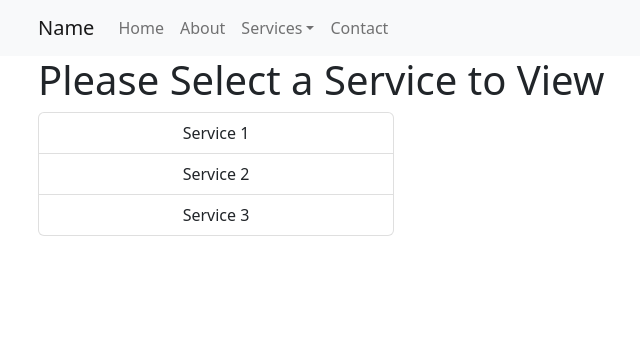
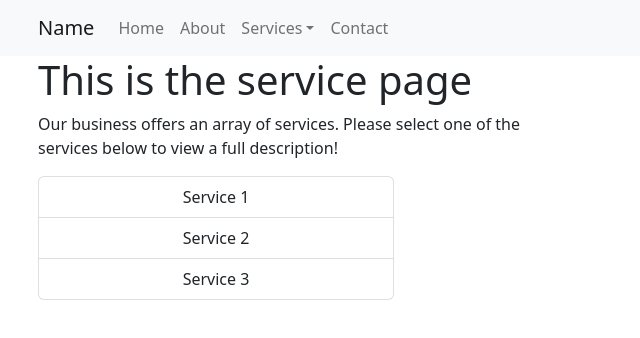
Before and after one commit to cmskorcz/basic-react-site, a React (Create React App) app: page /services in a window 1280 px wide. Shown: the top 338 px of the page, without its empty margins (44-684 px from the left). Built offline with nearby package versions, Linux system fonts and the light colour scheme.

Commit message:
added some text to service page, change containers on homepage

```diff
--- a/src/pages/Homepage.js
+++ b/src/pages/Homepage.js
@@ -7,14 +7,18 @@ function Home(props) {
   const { serviceArr } = props
 
   return (
+    <>
       <Container>
         <h1 className='my-3'>This is the homepage</h1>
+      </Container>
       <Banner />
+      <Container>
         <h2 className='my-3'>Heading 2</h2>
         <HomeIntro />
         <h2 className='my-3'>Services</h2>
         <ServiceTabs serviceArr={ serviceArr } />
       </Container>
+    </>
   )
 }
 
--- a/src/pages/Services.js
+++ b/src/pages/Services.js
@@ -17,7 +17,14 @@ function Services(props) {
 
   return (
     <Container>
-      <h1>Please Select a Service to View</h1>
+      <Row>
+        <Col lg={6}>
+          <h1>This is the service page</h1>
+          <p>
+            Our business offers an array of services. Please select one of the services below to view a full description!
+          </p>
+        </Col>
+      </Row>
       <Row>
         <Col lg={4}>
           <ServiceList
```
Lines whose indentation alone changed are shown as unchanged.
